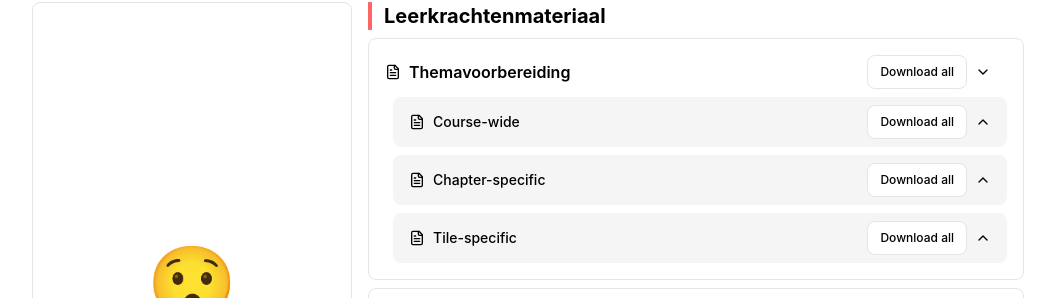
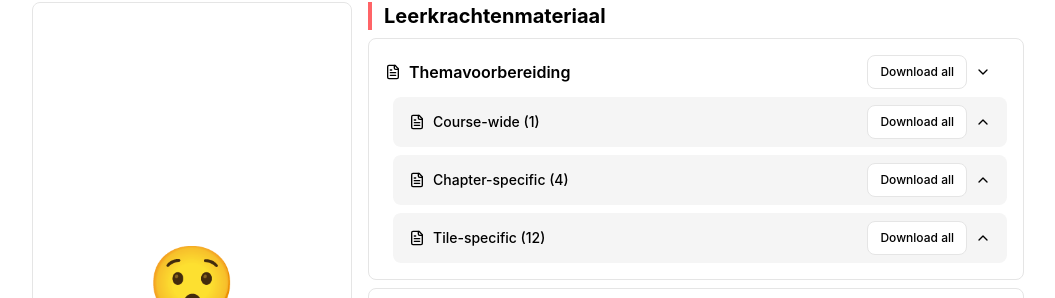
Before and after one commit to KahKitZheng/file-cover-generator, a React (Vite) app: page / in a window 1280 px wide. Both pictures are taken after a click on the element "Themavoorbereiding". Shown: the part 122-420 px from the top of the page, without its empty margins (112-1167 px from the left). Built offline with nearby package versions, Linux system fonts and the light colour scheme.

Commit message:
Fix: Textual changes

```diff
--- a/src/components/App.tsx
+++ b/src/components/App.tsx
@@ -32,7 +32,7 @@ function App() {
         if (file.category.course === true) {
           const courseWideFile: FileItem = {
             id: `${fileSubGroup}-course-wide-${file.name}`,
-            name: "Themabreed",
+            name: "Course-wide",
             type: "course-wide",
             fileFormat: "pdf",
           };
@@ -46,7 +46,7 @@ function App() {
           for (let i = 1; i <= 4; i++) {
             const chapterFile: FileItem = {
               id: `${fileSubGroup}-chapter-${i}-${file.name}`,
-              name: `Deel ${i}`,
+              name: `Chapter ${i}`,
               type: "chapter",
               fileFormat: "pdf",
             };
@@ -58,10 +58,10 @@ function App() {
         }
 
         if (file.category.tile === true) {
-          for (let i = 1; i <= 3; i++) {
+          for (let i = 1; i <= 12; i++) {
             const tileFile: FileItem = {
               id: `${fileSubGroup}-tile-${i}-${file.name}`,
-              name: `Tegel ${i}`,
+              name: `Tile ${i}`,
               type: "tile",
               fileFormat: "pdf",
             };
--- a/src/components/FileCategory.tsx
+++ b/src/components/FileCategory.tsx
@@ -32,7 +32,7 @@ export default function FileCategory(props: Readonly<FileCategoryProps>) {
           >
             {/* <input type="checkbox" name="" id="" /> */}
             <FileText size={16} />
-            <p className="text-sm font-medium">{title}</p>
+            <p className="text-sm font-medium">{`${title} (${files.length})`}</p>
           </div>
           <div className="flex items-center gap-2">
             <button
```
